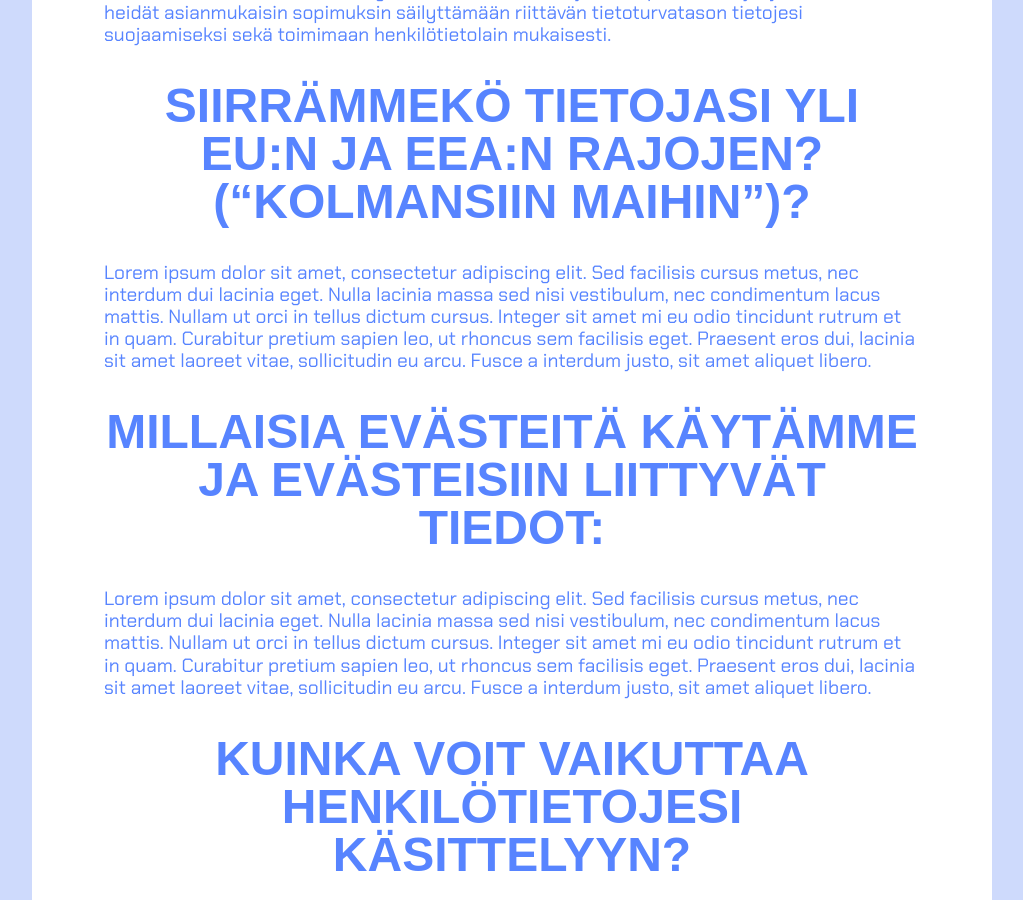
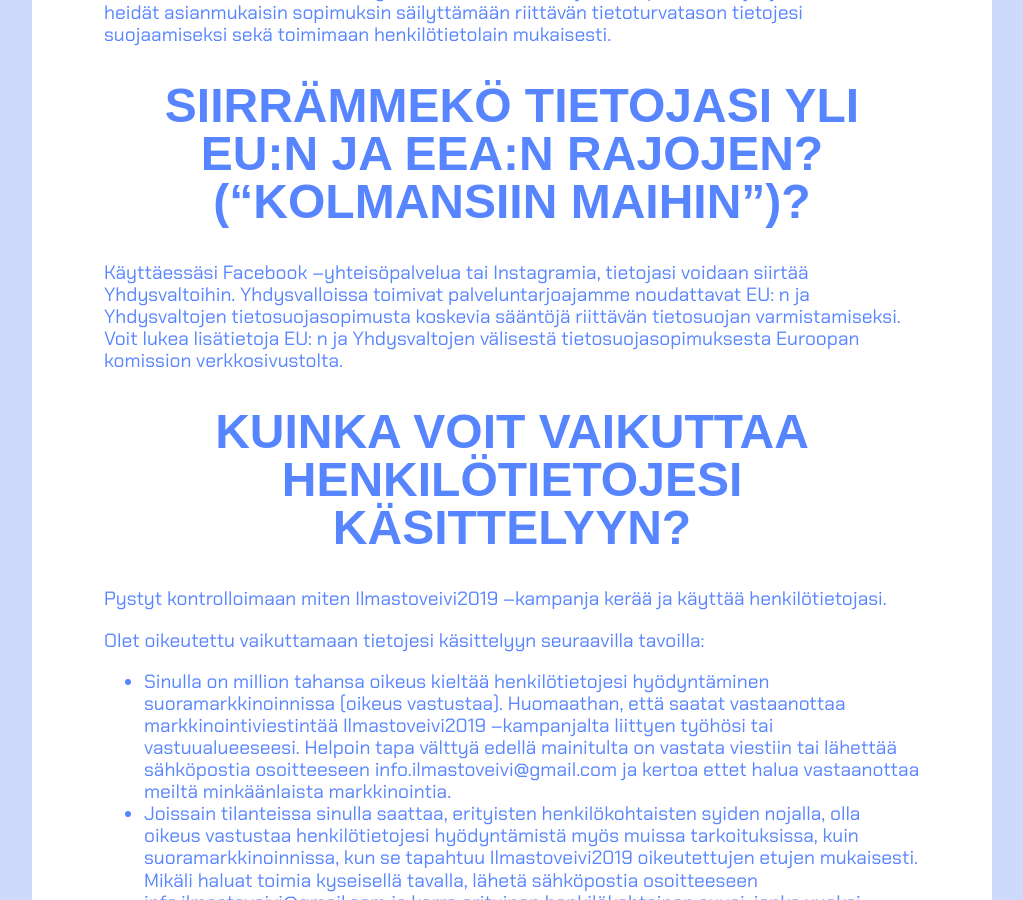
Before and after one commit to ilmastoveivi/ilmastoveivi.github.io, a Jekyll site: the page built from legal.md, in a window 1280 px wide and 900 px high, scrolled down 3286 px. Shown: the whole window, without its empty margins (128-1151 px from the left). Built offline with Jekyll 4.4.1, drawn with Linux system fonts in a browser that asks for light colours; nearby versions of some CDN libraries; some web fonts are replaced.

Commit message:
Update legal.md

```diff
--- a/legal.md
+++ b/legal.md
@@ -64,11 +64,8 @@ Tietojasi käsitellään Ilmastoveivi2019 –tiimissä. Voimme luovuttaa tietoja
 
 ## Siirrämmekö tietojasi yli EU:n ja EEA:n rajojen? (“kolmansiin maihin”)?
 
-Lorem ipsum dolor sit amet, consectetur adipiscing elit. Sed facilisis cursus metus, nec interdum dui lacinia eget. Nulla lacinia massa sed nisi vestibulum, nec condimentum lacus mattis. Nullam ut orci in tellus dictum cursus. Integer sit amet mi eu odio tincidunt rutrum et in quam. Curabitur pretium sapien leo, ut rhoncus sem facilisis eget. Praesent eros dui, lacinia sit amet laoreet vitae, sollicitudin eu arcu. Fusce a interdum justo, sit amet aliquet libero.
+Käyttäessäsi Facebook –yhteisöpalvelua tai Instagramia, tietojasi voidaan siirtää Yhdysvaltoihin. Yhdysvalloissa toimivat palveluntarjoajamme noudattavat EU: n ja Yhdysvaltojen tietosuojasopimusta koskevia sääntöjä riittävän tietosuojan varmistamiseksi. Voit lukea lisätietoja EU: n ja Yhdysvaltojen välisestä tietosuojasopimuksesta Euroopan komission verkkosivustolta.
 
-## Millaisia evästeitä käytämme ja evästeisiin liittyvät tiedot:
-
-Lorem ipsum dolor sit amet, consectetur adipiscing elit. Sed facilisis cursus metus, nec interdum dui lacinia eget. Nulla lacinia massa sed nisi vestibulum, nec condimentum lacus mattis. Nullam ut orci in tellus dictum cursus. Integer sit amet mi eu odio tincidunt rutrum et in quam. Curabitur pretium sapien leo, ut rhoncus sem facilisis eget. Praesent eros dui, lacinia sit amet laoreet vitae, sollicitudin eu arcu. Fusce a interdum justo, sit amet aliquet libero.
 
 ## Kuinka voit vaikuttaa henkilötietojesi käsittelyyn?
 
```
